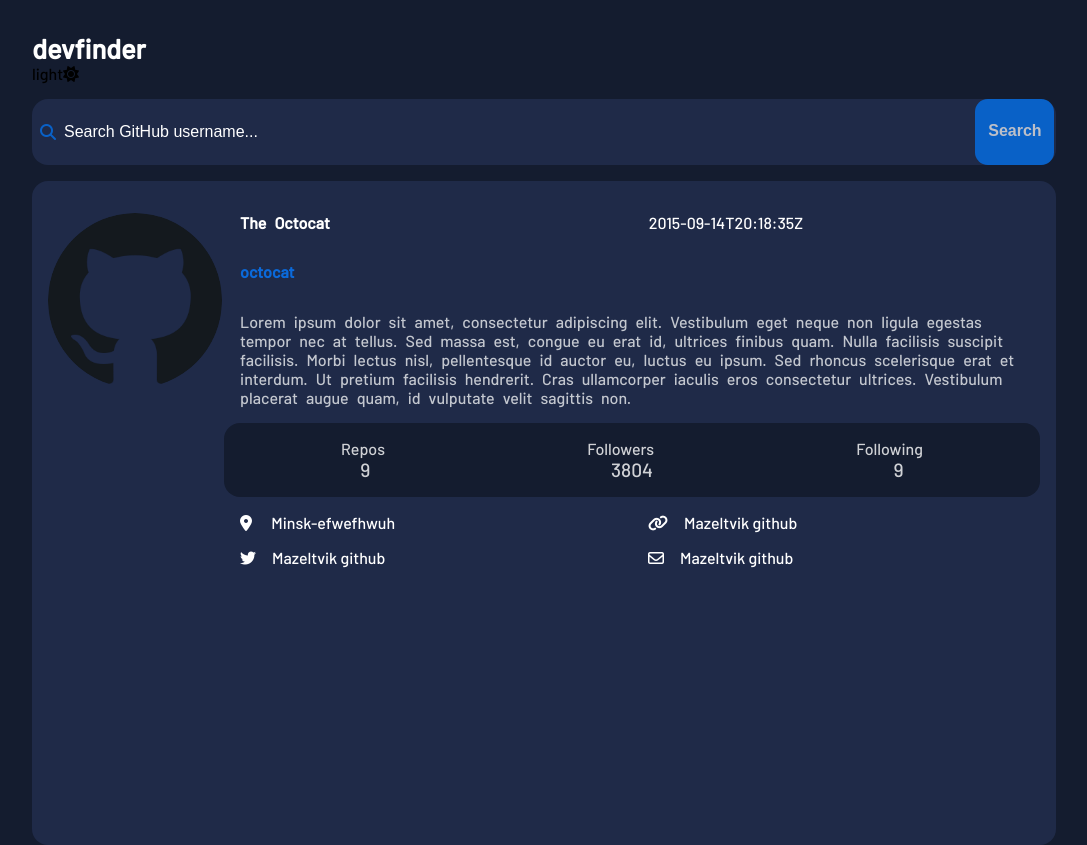
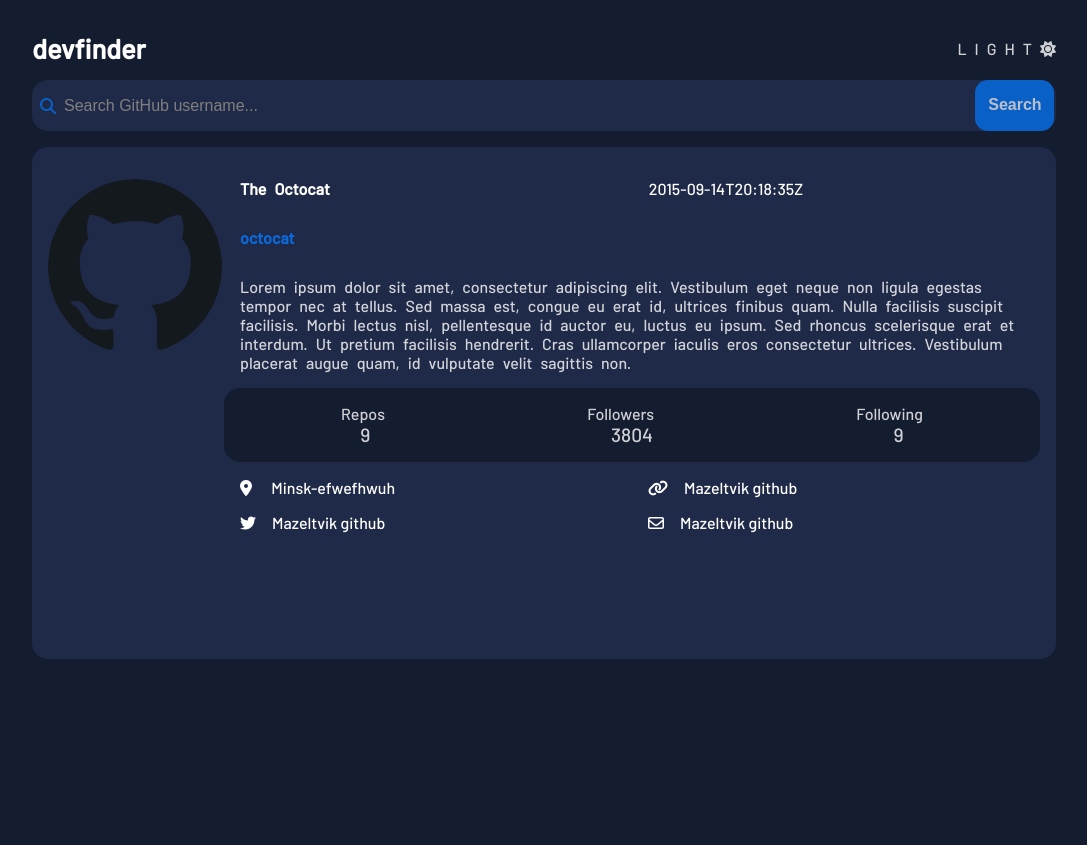
Before and after one commit to mazeltovik/Devfinder, a plain HTML site: page index.html in a window 1280 px wide. Shown: the whole page, without its empty margins (96-1183 px from the left). After the commit the page ends 800 px from the top, so only its background shows below. Drawn offline with Linux system fonts and the light colour scheme.

Commit message:
update styles.css file

```diff
--- a/styles.css
+++ b/styles.css
@@ -8,6 +8,10 @@
 body{
     background-color: #141c2f;
     font-family: Barlow;
+}
+
+.ligth_mode_body{
+    background-color:white;
 }
 
 .devfinder_window{
@@ -25,7 +29,31 @@ body{
     font-style: normal;
     font-size: 1.7rem;
     color:white;
-    margin-top:4vh;
+}
+
+
+.logo{
+    margin-top: 4vh;
+    display: flex;
+    color: white;
+    justify-content: space-between;
+    align-items: center;
+}
+
+.logo span{
+    margin-top: 4vh;
+    text-transform: uppercase;
+    letter-spacing: 0.5rem;
+}
+
+.switcher{
+    opacity: 80%;
+    cursor: pointer;
+}
+
+.switcher:hover{
+    opacity: 100%;
+    transition: 0.3s;
 }
 
 .search{
@@ -53,7 +81,7 @@ body{
 }
 
 .search_input::-webkit-input-placeholder {
-    color:white;
+    color:gray;
     font-weight: 500;
     font-size: 1rem;
 }
@@ -93,7 +121,7 @@ body{
 .info{
     background-color: #1f2a48;
     border-radius: 1rem;
-
+    color:white
 }
 
 .header_info{
@@ -119,7 +147,6 @@ body{
 }
 
 .login p{
-    color: white;
     word-spacing: 0.3rem;
     font-size: 1rem;
     font-weight: 600;
@@ -143,7 +170,6 @@ body{
 }
 
 .created p{
-    color: white;
     word-spacing: 0.3rem;
 }
 
@@ -152,7 +178,7 @@ body{
 }
 
 .bio p{
-    color: #edeff1;
+
     word-spacing: 0.3rem;
     opacity: 80%;
 }
@@ -201,7 +227,7 @@ body{
     gap:1rem;
     padding: 1rem 1rem 0 1rem;
     padding-bottom: 2rem;
-    color: white;
+
 }
 
 .contact_info span{
@@ -214,8 +240,7 @@ body{
 }
 
 .contact_info a:hover{
-   border-bottom: 1px solid white;
-    transition: 0.3s;
+   border-bottom: 1px solid gray;
 }
 
 @media only screen and (min-width : 800px){
```
